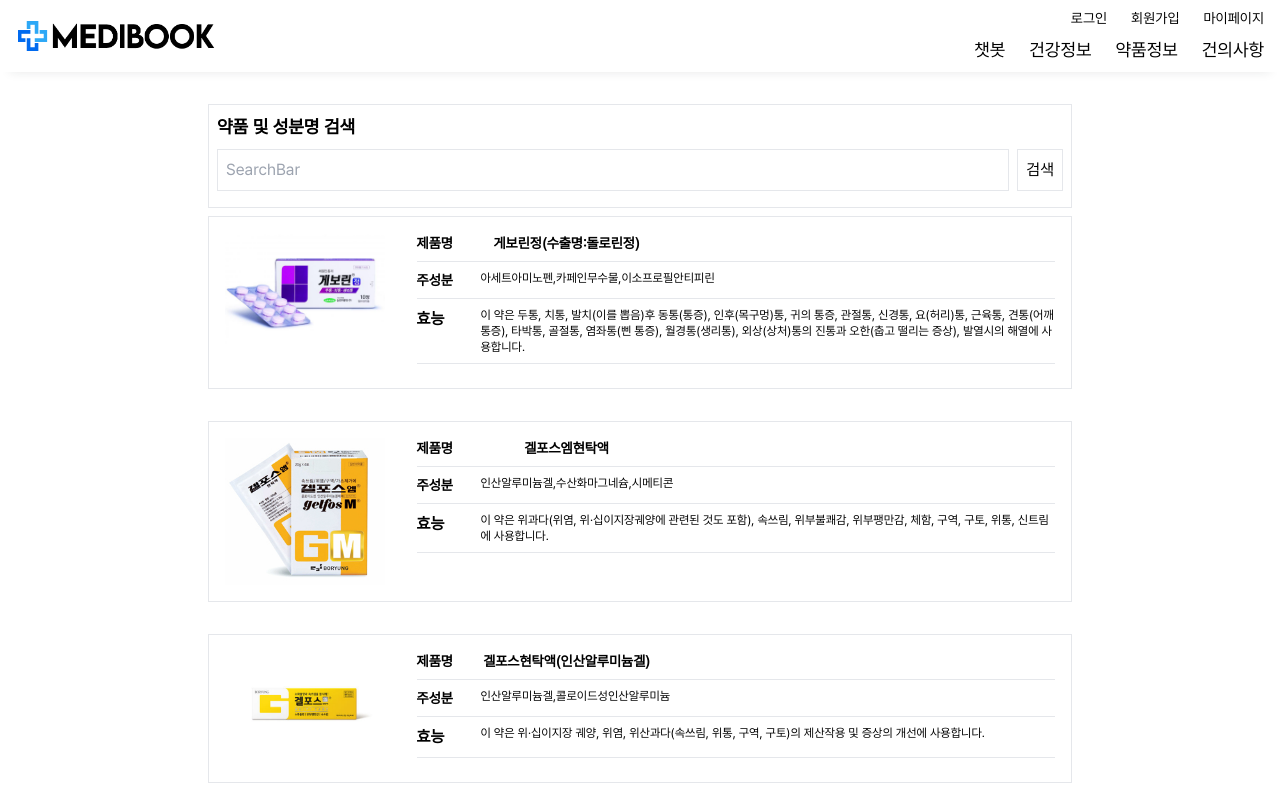
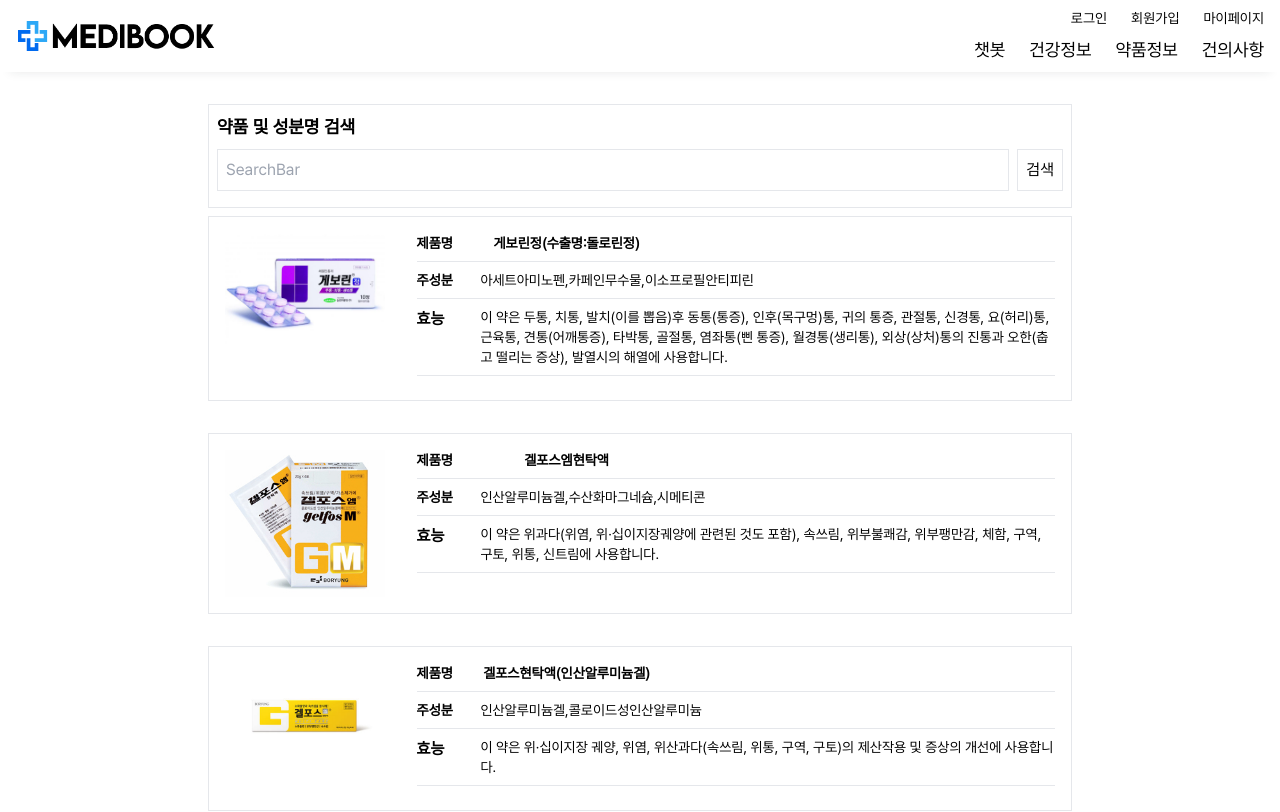
Before and after one commit to hyeonji423/project_front, a React (Create React App) app: page /mediinfo in a window 1280 px wide. Shown: the top 812 px of the page. Built offline with nearby package versions, Linux system fonts and the light colour scheme; no server answers.

Commit message:
medifontsize

```diff
--- a/src/components/category/MediInfo.jsx
+++ b/src/components/category/MediInfo.jsx
@@ -45,11 +45,11 @@ function DrugInfo({ title, description, efficacy, image, onClick }) {
         </div>
         <div className="flex mb-2 border-b pb-2">
           <div className="font-bold text-sm w-[10%]">주성분</div>
-          <div className="text-xs w-[90%]">{description}</div>
+          <div className="text-sm w-[90%]">{description}</div>
         </div>
         <div className="flex mb-2 border-b pb-2 text-left">
           <div className="font-bold text-base w-[10%]">효능</div>
-          <div className="text-xs w-[90%]">{efficacy}</div>
+          <div className="text-sm w-[90%]">{efficacy}</div>
         </div>
       </div>
     </div>
```
